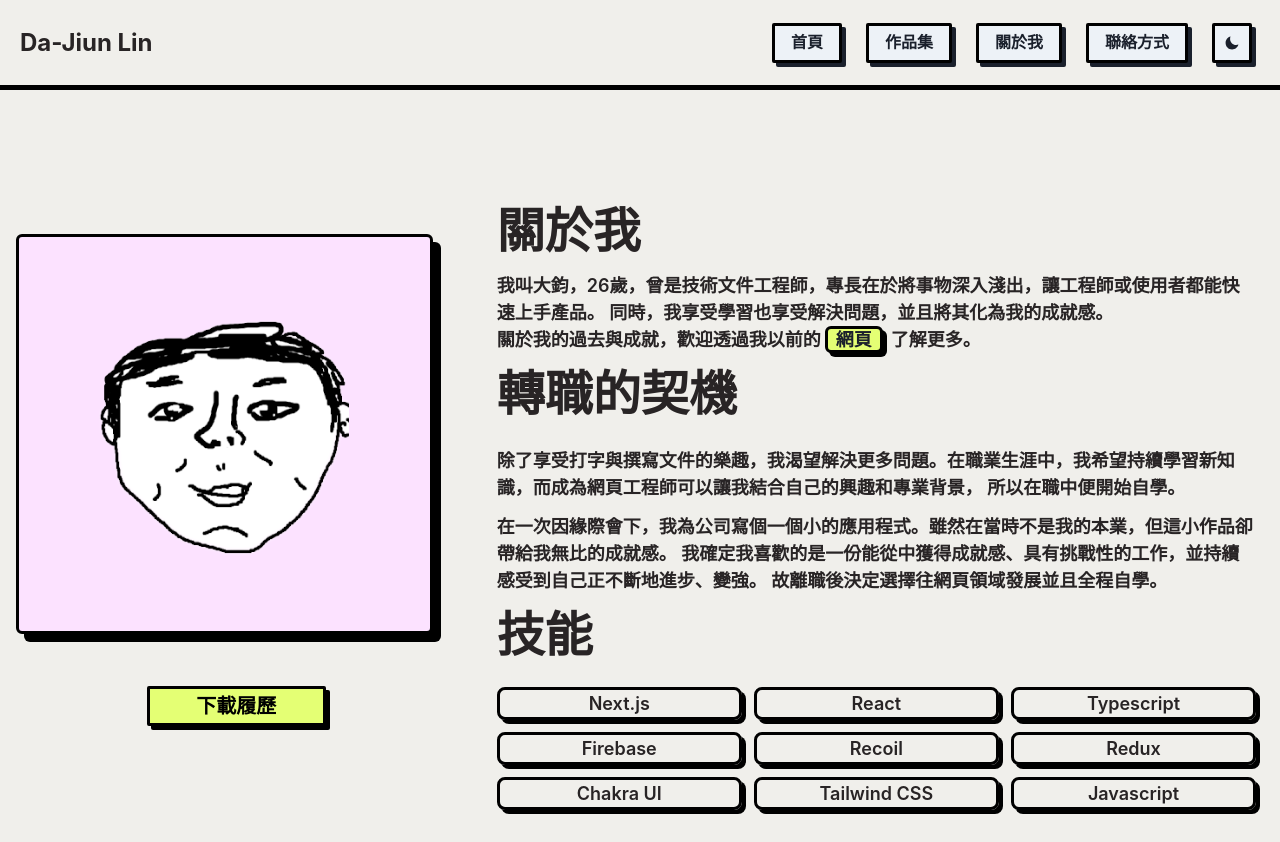
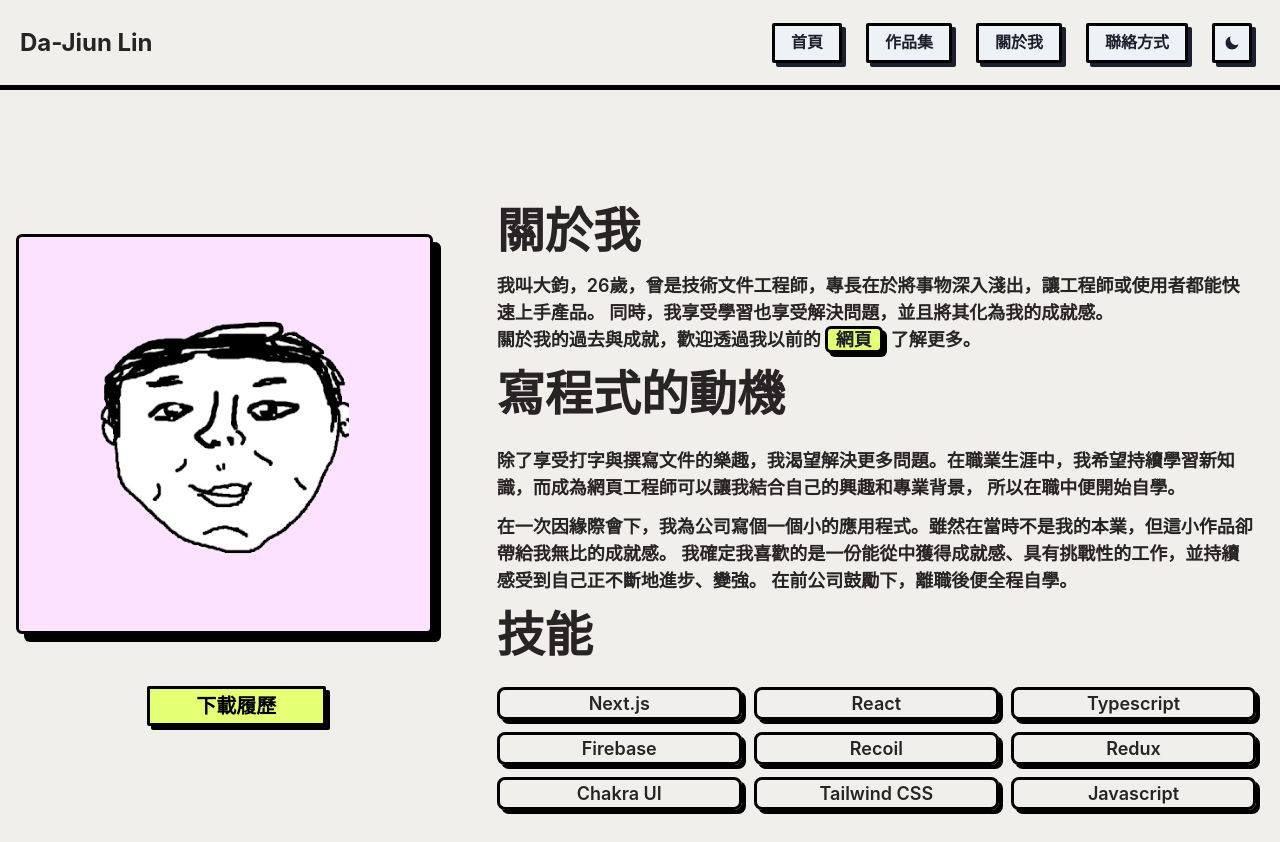
Before and after one commit to Lindahehexd/retro-portfolio, a Next.js app: page /about in a window 1280 px wide. Built offline with nearby package versions, Linux system fonts and the light colour scheme.

Commit message:
adjust page content

```diff
--- a/src/components/AboutPage/AboutMeBox.tsx
+++ b/src/components/AboutPage/AboutMeBox.tsx
@@ -108,7 +108,7 @@ const AboutMeBox = () => {
                 了解更多。{" "}
               </Text>
             </Text>
-            <Heading fontSize="5xl"> 轉職的契機</Heading>
+            <Heading fontSize="5xl"> 寫程式的動機</Heading>
             <br></br>
             <Text mb={3} fontSize="lg" fontWeight={600}>
               除了享受打字與撰寫文件的樂趣，我渴望解決更多問題。在職業生涯中，我希望持續學習新知識，而成為網頁工程師可以讓我結合自己的興趣和專業背景，
@@ -116,7 +116,7 @@ const AboutMeBox = () => {
               <Text mt={3}>
                 在一次因緣際會下，我為公司寫個一個小的應用程式。雖然在當時不是我的本業，但這小作品卻帶給我無比的成就感。
                 我確定我喜歡的是一份能從中獲得成就感、具有挑戰性的工作，並持續感受到自己正不斷地進步、變強。
-                故離職後決定選擇往網頁領域發展並且全程自學。
+                在前公司鼓勵下，離職後便全程自學。
               </Text>
             </Text>
 
--- a/src/components/Hompage/TypeEffect.tsx
+++ b/src/components/Hompage/TypeEffect.tsx
@@ -4,7 +4,7 @@ const TypeEffect = () => {
   return (
     <Typewriter
       options={{
-        strings: ["曾是技術文件工程師", "正往前端工程師邁進"],
+        strings: ["A Technical Writer", "A Frontend Deveploper"],
         autoStart: true,
         loop: true,
       }}
```
